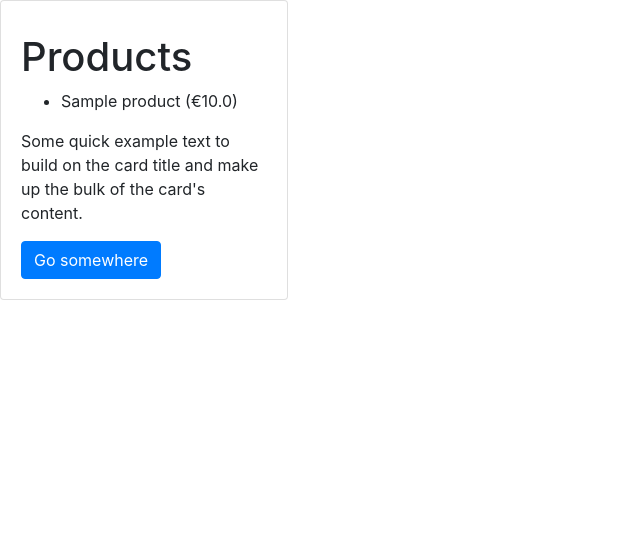
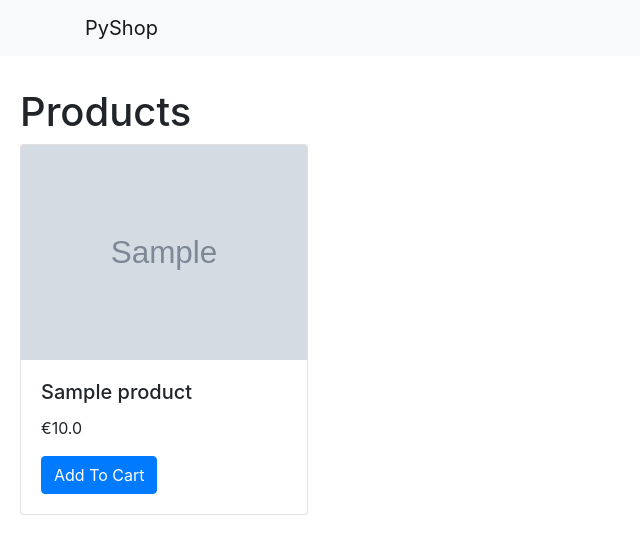
Before and after one commit to aindriu80/PythonDjangoPyShop, a Django app: page /products/ in a window 1280 px wide. Shown: the top 554 px of the page, without its empty margins (0-640 px from the left). Run offline with Django 3.2, Linux system fonts and the light colour scheme; tables that the repository leaves empty hold one stand-in row (values such as "Sample post"); grey boxes marked "Sample" are stand-in pictures; some libraries are stand-ins or nearby versions.

Commit message:
Bootstrap layout

```diff
--- a/products/templates/base.html
+++ b/products/templates/base.html
@@ -3,19 +3,24 @@
 <head>
     <meta charset="UTF-8">
     <title>Django and Python</title>
-    <link rel="stylesheet" href="https://stackpath.bootstrapcdn.com/bootstrap/4.3.1/css/bootstrap.min.css" integrity="sha384-ggOyR0iXCbMQv3Xipma34MD+dH/1fQ784/j6cY/iJTQUOhcWr7x9JvoRxT2MZw1T" crossorigin="anonymous">
+    <link rel="stylesheet" href="https://stackpath.bootstrapcdn.com/bootstrap/4.3.1/css/bootstrap.min.css"
+          integrity="sha384-ggOyR0iXCbMQv3Xipma34MD+dH/1fQ784/j6cY/iJTQUOhcWr7x9JvoRxT2MZw1T" crossorigin="anonymous">
 </head>
 <body>
-<div class="card" style="width: 18rem;">
+<nav class="navbar navbar-expand-lg navbar-light bg-light">
+  <div class="container">
+    <a class="navbar-brand" href="#">PyShop</a>
+  </div>
+</nav>
+<div>
 
     <div class="card-body">
         <h5 class="card-title">
             {% block content %}
             {% endblock %}
         </h5>
-    <p class="card-text">Some quick example text to build on the card title and make up the bulk of the card's content.</p>
-    <a href="#" class="btn btn-primary">Go somewhere</a>
     </div>
+
 </div>
 </body>
 </html>
--- a/products/templates/index.html
+++ b/products/templates/index.html
@@ -1,10 +1,20 @@
 {% extends 'base.html' %}
 
 {% block content %}
-    <h1>Products</h1>
-    <ul>
-        {% for product in products %}
-            <li>{{ product.name }} (€{{ product.price }})</li>
-        {% endfor %}
-    </ul>
+<h1>Products</h1>
+<div class="row">
+    {% for product in products %}
+    <div class="col">
+        <div class="card" style="width: 18rem;">
+            <img class="card-img-top" src="{{ product.image_url}}" class="card-img-top" alt="...">
+            <div class="card-body">
+                <h5 class="card-title">{{ product.name}}</h5>
+                <p class="card-text">€{{ product.price}}</p>
+                <a href="#" class="btn btn-primary">Add To Cart</a>
+            </div>
+        </div>
+    </div>
+    {% endfor %}
+</div>
+
 {% endblock %}
```
Lines whose indentation alone changed are shown as unchanged.
